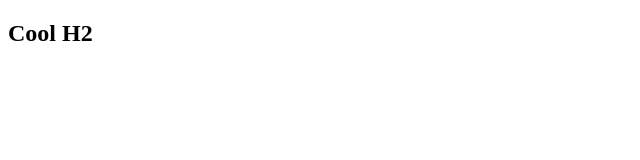
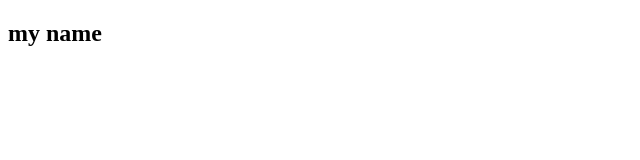
Before and after one commit to JasonTcode/foobar, a plain HTML site: page index.html in a window 1280 px wide. Shown: the full height of the page, 0-640 px from the left. Drawn offline with Linux system fonts and the light colour scheme.

Commit message:
update h2 with my name

```diff
--- a/index.html
+++ b/index.html
@@ -13,7 +13,7 @@
         <link rel="stylesheet" href="">
     </head>
     <body>
-        <h2>Cool H2</h2>
+        <h2>my name</h2>
 
         <script src="" async defer></script>
     </body>
```
